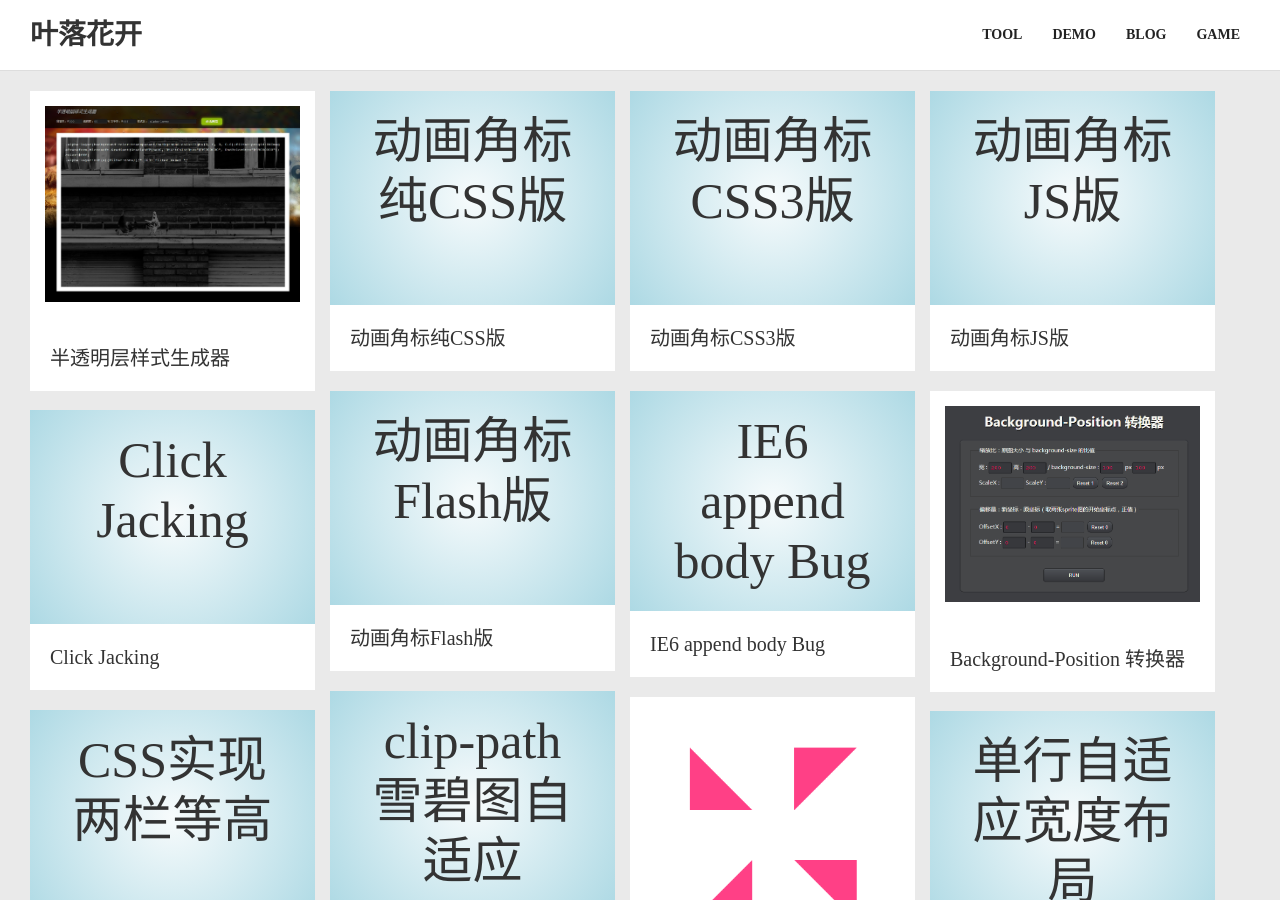
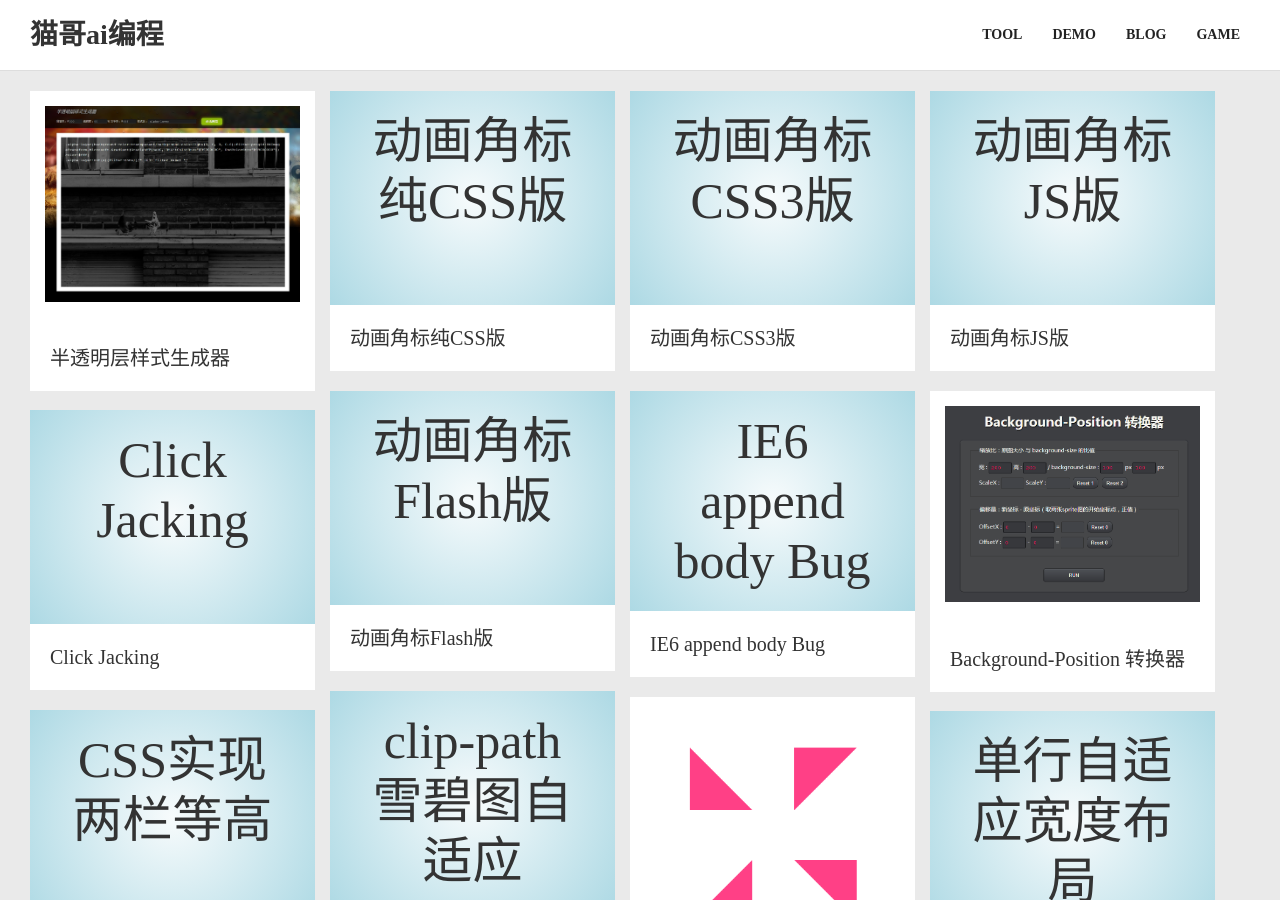
Before and after one commit to kaiye/kaiye.github.com, a Jekyll site: the page built from demo/index.html, in a window 1280 px wide and 900 px high. Built offline with Jekyll 4.4.1, drawn with Linux system fonts in a browser that asks for light colours.

Commit message:
update title, fix links

```diff
--- a/CNAME
+++ /dev/null
@@ -1 +0,0 @@
-www.yekai.net
--- a/_config.yml
+++ b/_config.yml
@@ -1,4 +1,4 @@
 url: http://kaiye.github.io
-title: 叶落花开
+title: 猫哥ai编程
 author: kaiye
 tracker: true
--- a/_includes/tracker.html
+++ b/_includes/tracker.html
@@ -1 +1 @@
-<script type="text/javascript" src="//tajs.qq.com/stats?sId=22006513" charset="UTF-8"></script>
+<!-- <script type="text/javascript" src="//tajs.qq.com/stats?sId=22006513" charset="UTF-8"></script> -->
--- a/_layouts/demo.html
+++ b/_layouts/demo.html
@@ -19,7 +19,7 @@
 {% include tracker.html %}
 {% endif %}
 <footer>
-  <div class="site-info"><a href="http://yekai.net">叶落花开</a> &copy;
+  <div class="site-info"><a href="https://yekai.net">猫哥ai编程</a> &copy;
           <a href="https://github.com/kaiye/kaiye.github.com/tree/master{{page.url}}">Proudly powered by Github</a>
   </div>
 </footer>
--- a/index.html
+++ b/index.html
@@ -5,7 +5,7 @@ layout: blank
 <html>
 <head>
 <meta charset="utf-8" />
-<title>叶落花开</title>
-<link rel="manifest" href="https://yekai.net/manifest.json"><link rel="shortcut icon" href="https://yekai.net/favicon.png"><link href="https://yekai.net/static/css/main.7940c6ef.css" rel="stylesheet"></head>
-<body><div id="root"><div class="App"><div class="home-content"><img src="https://yekai.net/static/media/panda.01cce7e0.png" class="home-logo" alt="logo"><h2>KAI YE</h2><p><strong>Web Developer, Designer, and Project Manager in Shenzhen, Guangdong, China</strong></p><ul class="home-links"><li><a href="http://www.cnblogs.com/kaiye/"># Blog</a></li><li><a href="http://github.com/kaiye/"># Github</a></li><li><a href="http://mp.weixin.qq.com/s?__biz=MzA5NDM2MDU0Nw==&amp;mid=400964119&amp;idx=1&amp;sn=f981cc60b52f58ab18b4d84458326783#rd"># Wechat</a></li><li><a href="https://www.linkedin.com/in/yekai"># Linkin</a></li></ul></div></div></div></body>
+<title>猫哥ai编程</title>
+</head>
+<body><div id="root"><div class="App"><div class="home-content"><h2>KAI YE</h2><p><strong>Happy Hacking in Shenzhen, Guangdong, China, Earth, Solar System, Milky Way, Universe #42</strong></p><ul class="home-links"><li><a href="http://www.cnblogs.com/kaiye/"># Blog</a></li><li><a href="http://github.com/kaiye/"># Github</a></li><li><a href="http://mp.weixin.qq.com/s?__biz=MzA5NDM2MDU0Nw==&amp;mid=400964119&amp;idx=1&amp;sn=f981cc60b52f58ab18b4d84458326783#rd"># Wechat</a></li><li><a href="https://www.linkedin.com/in/yekai"># Linkin</a></li></ul></div></div></div></body>
 </html>
```
Also changed, not shown: README.md, favicon.ico (deleted).
